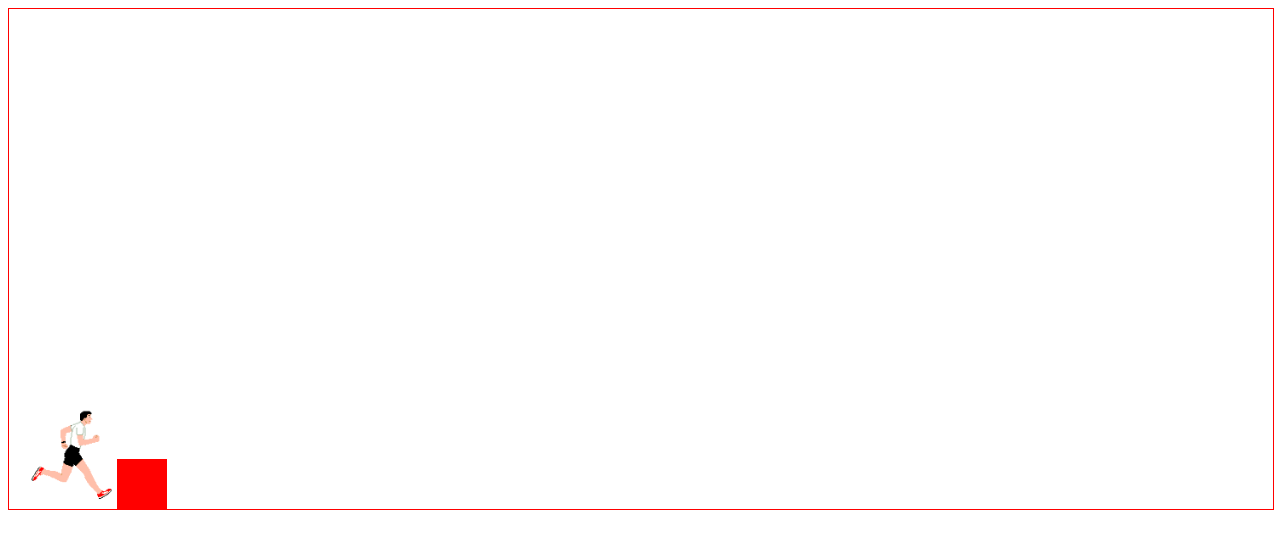
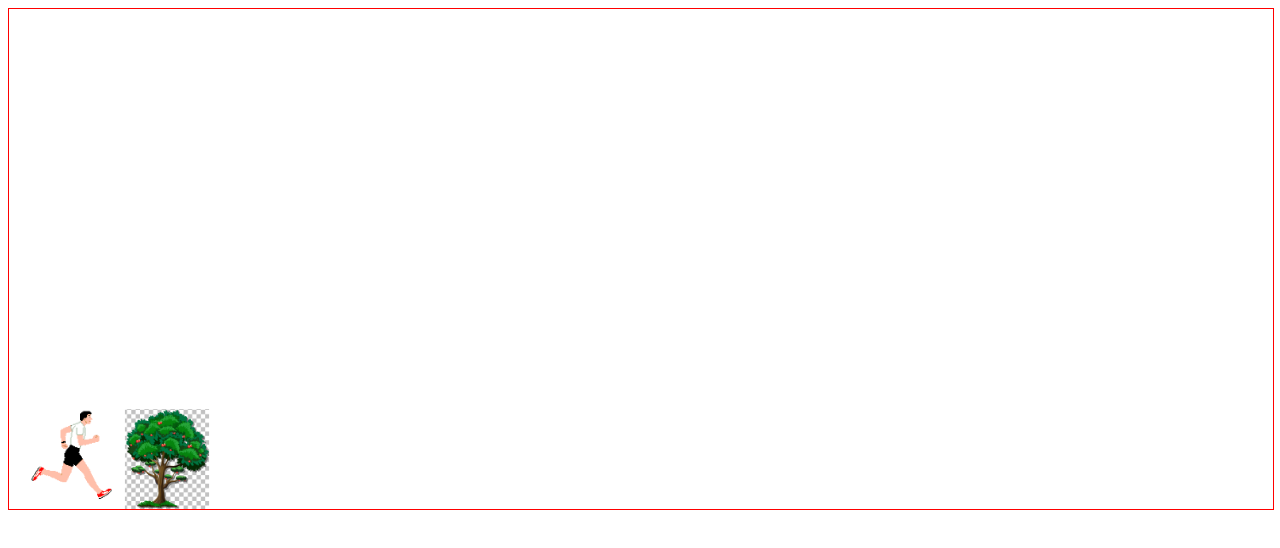
Before and after one commit to stan6453/fun-html-games, a plain HTML site: page chrome_game.html in a window 1280 px wide. Drawn offline with Linux system fonts and the light colour scheme.

Commit message:
added more static images for the tress and birds

```diff
--- a/chrome_game.html
+++ b/chrome_game.html
@@ -45,11 +45,13 @@
                 this.jump = (jumpHeight) => {
 
                     if (jumpable == true) {
-                        this.body.attr("href",JumpingImage).transition().duration(700).ease(d3.easeLinear).attr("y", jumpHeight)
-                            .on("end", () => { this.body.transition().duration(700).attr("y", y).on("end", () => {
-                                this.body.attr("href",this.imageAssetLocation)
+                        this.body.attr("href", JumpingImage).transition().duration(700).ease(d3.easeLinear).attr("y", jumpHeight)
+                            .on("end", () => {
+                                this.body.transition().duration(700).attr("y", y).on("end", () => {
+                                    this.body.attr("href", this.imageAssetLocation)
                                     jumpable = true
-                            }) })
+                                })
+                            })
                         jumpable = false
                     }
                 }
@@ -83,7 +85,23 @@
             function Obstacle(x = 10, width = 50, height = 50, fill = "blue", type) {
 
                 let y = type === "bird" ? ArenaHeight - (height + height + height) : ArenaHeight - height;
-                this.body = GameArena
+                let image = type === "tree" ?
+                    pickRandom(["assets/images/trees/6t4t_d3p0_21n0607.jpg", "assets/images/trees/Unbhtitled.jpg", "assets/images/trees/Untitlhgfged.jpg", "assets/images/trees/Untitlhgfved.jpg", "assets/images/trees/Untitljked.jpg"])
+                    :
+                    pickRandom(["assets/images/birds/flying-bird-gif-bird.gif", "assets/images/birds/rio-bird.gif", "assets/images/birds/ezgif.com-rotate (1).gif", "assets/images/birds/ezgif.com-rotate.gif"]);
+
+                this.body = image ?
+
+                    GameArena
+                        .append("image")
+                        .attr("href", image)
+                        .attr("width", width)
+                        .attr("height", height)
+                        .attr("x", x)
+                        .attr("y", y)
+
+                    :
+                    GameArena
                         .append("rect")
                         .attr("width", width)
                         .attr("height", height)
@@ -109,7 +127,7 @@
 
 
             Obstacle.prototype.moveForward = function () {
-                this.body.transition().duration(2000).ease(d3.easeLinear).attr("x", -50);
+                this.body.transition().duration(2000).ease(d3.easeLinear).attr("x", -50).on("end", () => this.body.remove());
             }
 
         </script>
@@ -124,13 +142,14 @@
             }
 
 
-            let player = new GameComponent(x = 10, width = 100, height = 100, "assets/images/200w.gif","assets/images/images (13).png");
+            let player = new GameComponent(x = 10, width = 100, height = 100, "assets/images/200w.gif", "assets/images/images (13).png");
 
-            let obstacles = [new Obstacle(ArenaWidth - 50, 50, 50, "red")]
+            let obstacles = []
 
             function addNewObstacle(obstacles) {
-                let obstacleType = pickRandom(["bird", "tree", "house"])
-                let newObstacle = new Obstacle(ArenaWidth - 50, 50, 50, "red", obstacleType);
+                let obstacleType = pickRandom(["bird", "tree"])
+
+                let newObstacle = new Obstacle(ArenaWidth - 50, 100, 100, "red", obstacleType);
                 obstacles.push(newObstacle);
                 newObstacle.moveForward()
             }
```
Also changed, not shown: assets/images/birds/ezgif.com-rotate (1).gif (added), assets/images/birds/ezgif.com-rotate.gif (added), assets/images/birds/flying-bird-gif-bird.gif (added), assets/images/birds/rio-bird.gif (added), assets/images/trees/Unbhtitled.jpg (added), assets/images/trees/Untitlhgfged.jpg (added), assets/images/trees/Untitlhgfved.jpg (added), assets/images/trees/Untitljked.jpg (added), 4 other files. Lines whose indentation alone changed are shown as unchanged.
